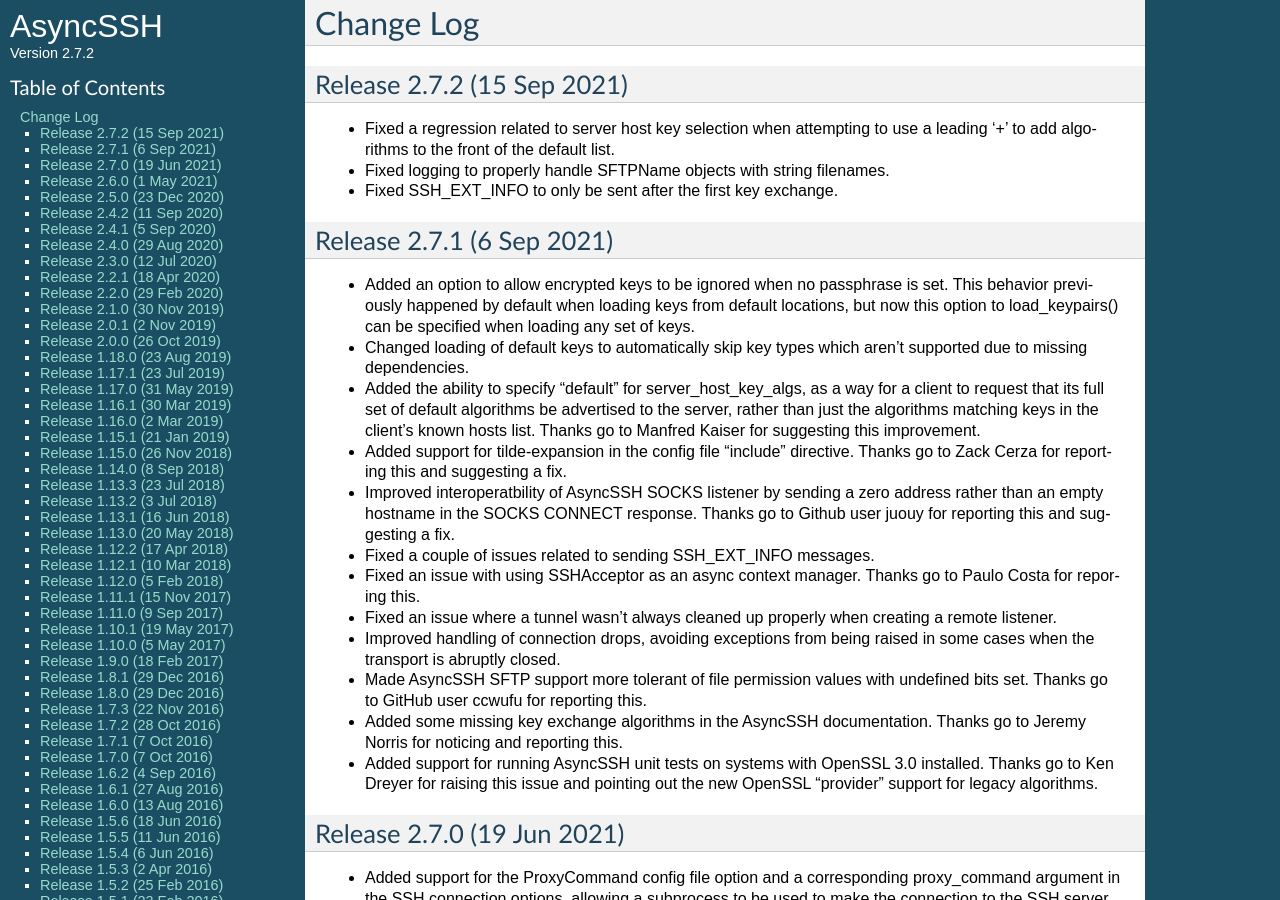
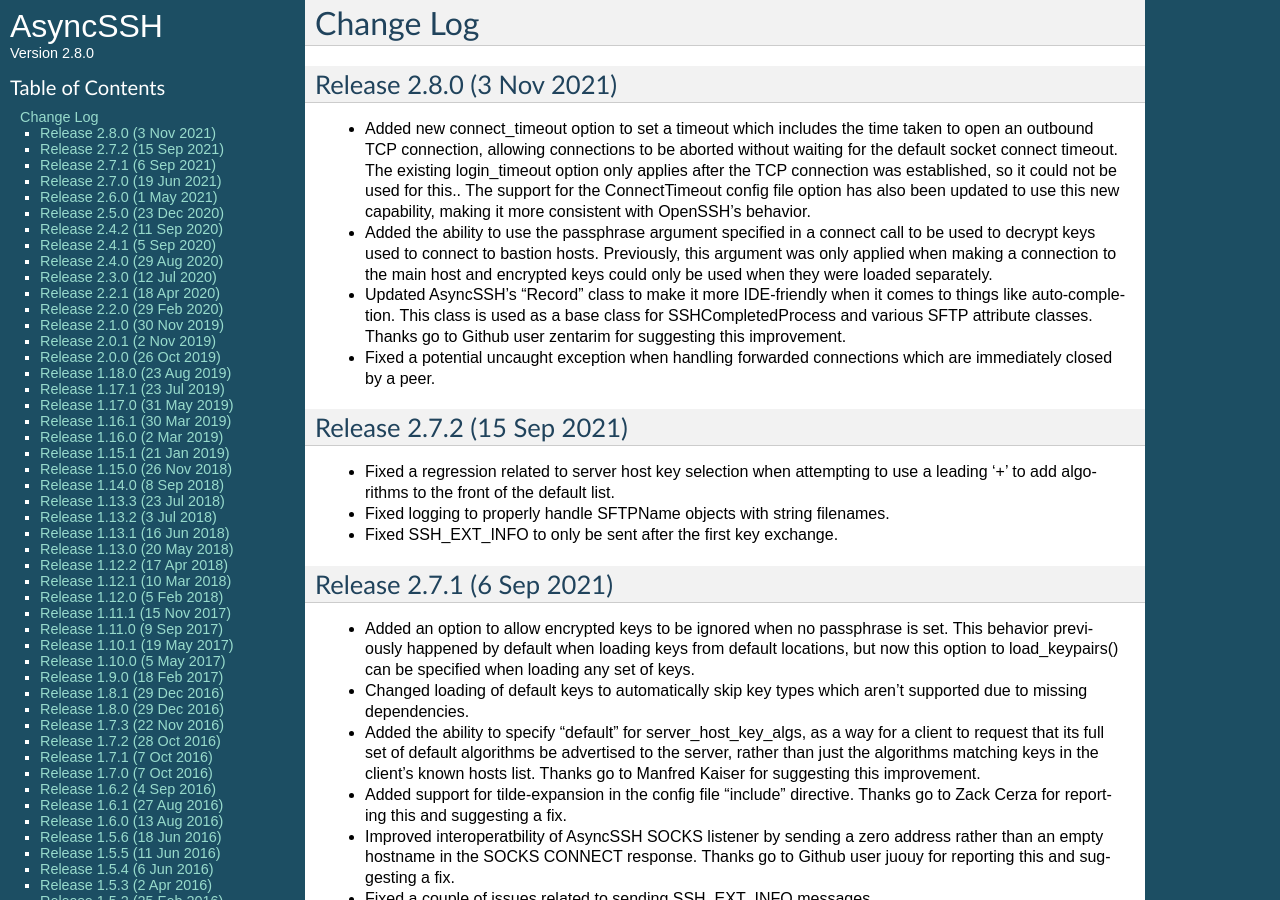
Before and after one commit to ronf/asyncssh, a Sphinx documentation site: the page built from docs/changes.rst, in a window 1280 px wide and 900 px high. Built offline with Sphinx 7.4.7, drawn with Linux system fonts in a browser that asks for light colours.

Commit message:
Bump version number up to 2.8.0 and update change log

```diff
--- a/asyncssh/version.py
+++ b/asyncssh/version.py
@@ -26,4 +26,4 @@ __author_email__ = 'ronf@timeheart.net'
 
 __url__ = 'http://asyncssh.timeheart.net'
 
-__version__ = '2.7.2'
+__version__ = '2.8.0'
--- a/docs/changes.rst
+++ b/docs/changes.rst
@@ -2,6 +2,31 @@
 
 Change Log
 ==========
+
+Release 2.8.0 (3 Nov 2021)
+--------------------------
+
+* Added new connect_timeout option to set a timeout which includes the
+  time taken to open an outbound TCP connection, allowing connections
+  to be aborted without waiting for the default socket connect timeout.
+  The existing login_timeout option only applies after the TCP connection
+  was established, so it could not be used for this.. The support for the
+  ConnectTimeout config file option has also been updated to use this new
+  capability, making it more consistent with OpenSSH's behavior.
+
+* Added the ability to use the passphrase argument specified in a connect
+  call to be used to decrypt keys used to connect to bastion hosts.
+  Previously, this argument was only applied when making a connection
+  to the main host and encrypted keys could only be used when they
+  were loaded separately.
+
+* Updated AsyncSSH's "Record" class to make it more IDE-friendly when
+  it comes to things like auto-completion. This class is used as a base
+  class for SSHCompletedProcess and various SFTP attribute classes.
+  Thanks go to Github user zentarim for suggesting this improvement.
+
+* Fixed a potential uncaught exception when handling forwarded connections
+  which are immediately closed by a peer.
 
 Release 2.7.2 (15 Sep 2021)
 ---------------------------
```
